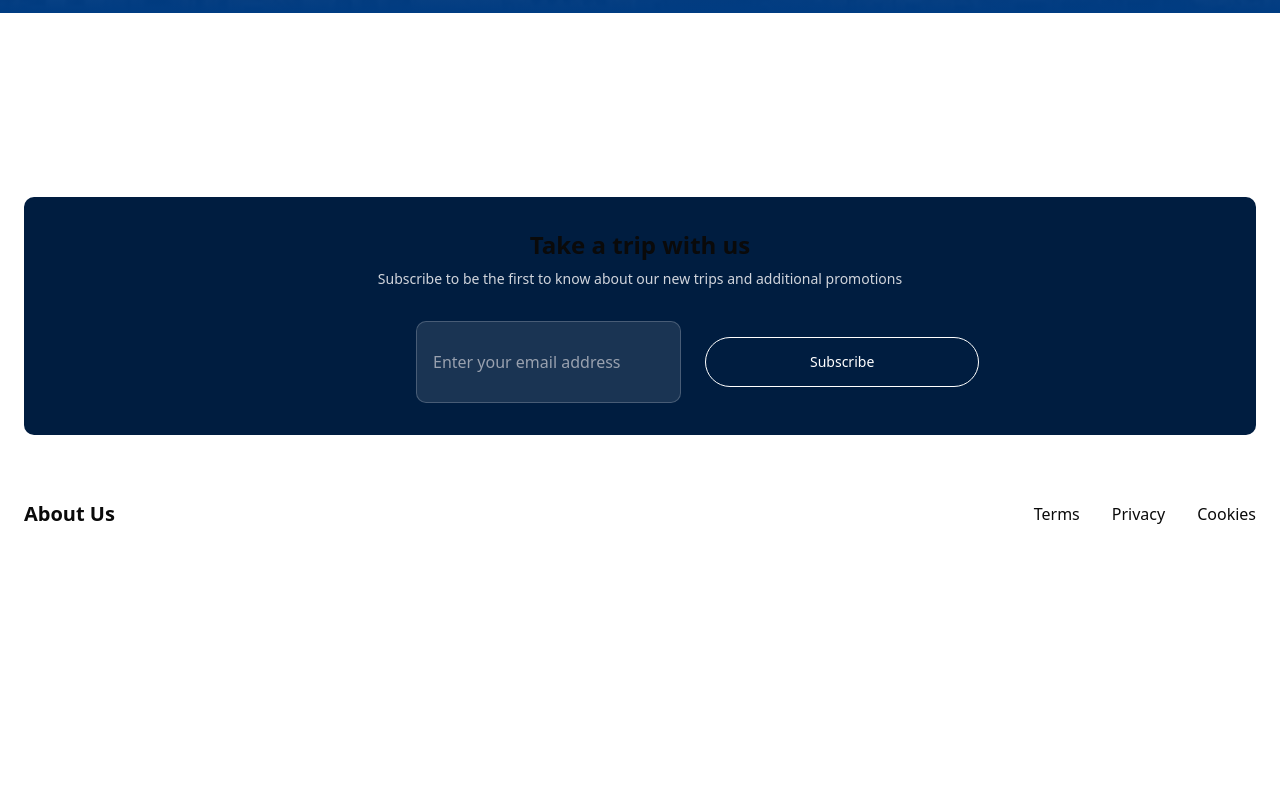
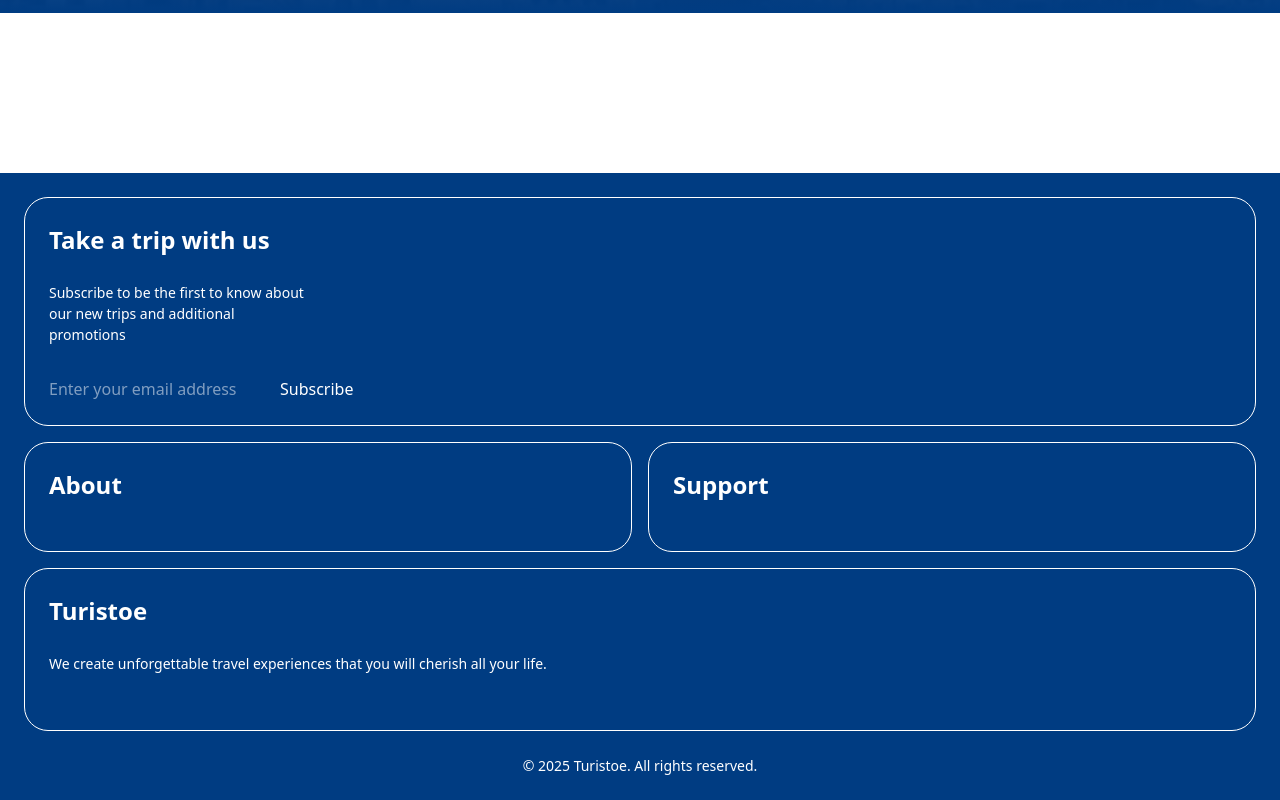
Before and after one commit to Abdulrahman-Nasser0/turistoe, a React (Vite) app: page / in a window 1280 px wide. Shown: the part 3587-4387 px from the top of the page. Before the commit the page ends 4139 px from the top, so only its background shows below. Built offline with nearby package versions, Linux system fonts and the light colour scheme.

Commit message:
footer section

```diff
--- a/src/pages/sections/FooterSection.jsx
+++ b/src/pages/sections/FooterSection.jsx
@@ -1,40 +1,44 @@
-import React from 'react'
-import { Button } from '../../components/ui/button'
+import React from "react";
+import { Button } from "../../components/ui/button";
 
 const FooterSection = () => {
   return (
-    <footer className="p-6">
+    <footer className="p-6 bg-[#003C82] text-white">
+      <div className="flex flex-col gap-4">
+        <div className="border-1 border-white p-6 rounded-3xl">
+          <h2 className="text-[1.5rem] font-bold  mb-6">Take a trip with us</h2>
+          <p className="mb-8 max-w-[16rem] text-[0.875rem]">
+            Subscribe to be the first to know about our new trips and additional
+            promotions
+          </p>
+          <input type="text" placeholder="Enter your email address" />
+          <button>Subscribe</button>
+        </div>
 
+        <div className="flex flex-row justify-between gap-4">
+          <div className="border-1 border-white p-6 rounded-3xl w-[50%]">
+            <h2 className="text-[1.5rem] font-bold  mb-6">About</h2>
+          </div>
 
-        <div className='bg-[#001D40] rounded-lg p-8 mb-12'>
-          <div className='text-center mb-8'>
-            <h3 className='text-2xl font-bold mb-2'>Take a trip with us</h3>
-            <p className='text-sm text-gray-300'>
-              Subscribe to be the first to know about our new trips and additional promotions
-            </p>
-          </div>
-          <div className='flex max-w-md mx-auto gap-2'>
-            <input
-              type="email"
-              placeholder="Enter your email address"
-              className='flex-1 px-4 py-2 rounded-lg bg-white/10 border border-white/20 text-white placeholder:text-gray-400'
-            />
-            <Button variant="outline" className="text-white border-white hover:bg-white/10">
-              Subscribe
-            </Button>
+          <div className="border-1 border-white p-6 rounded-3xl w-[50%]">
+            <h2 className="text-[1.5rem] font-bold  mb-6">Support</h2>
           </div>
         </div>
+        <div className="border-1 border-white p-6 rounded-3xl">
+          <h2 className="text-[1.5rem] font-bold  mb-6">Turistoe</h2>
+          <p className="mb-8 text-[0.875rem]">
+            We create unforgettable travel experiences that you will cherish all your life.
+          </p>
 
-        <div className='flex justify-between items-center pt-4 border-t border-white/20'>
-          <h3 className='text-xl font-bold'>About Us</h3>
-          <div className='flex gap-8'>
-            <a href="#" className='hover:text-gray-300'>Terms</a>
-            <a href="#" className='hover:text-gray-300'>Privacy</a>
-            <a href="#" className='hover:text-gray-300'>Cookies</a>
-          </div>
         </div>
+      </div>
+      <div className="pt-6 text-center">
+        <p className="text-[0.875rem]">
+          © 2025 Turistoe. All rights reserved.
+        </p>
+      </div>
     </footer>
-  )
-}
+  );
+};
 
-export default FooterSection
+export default FooterSection;
```
